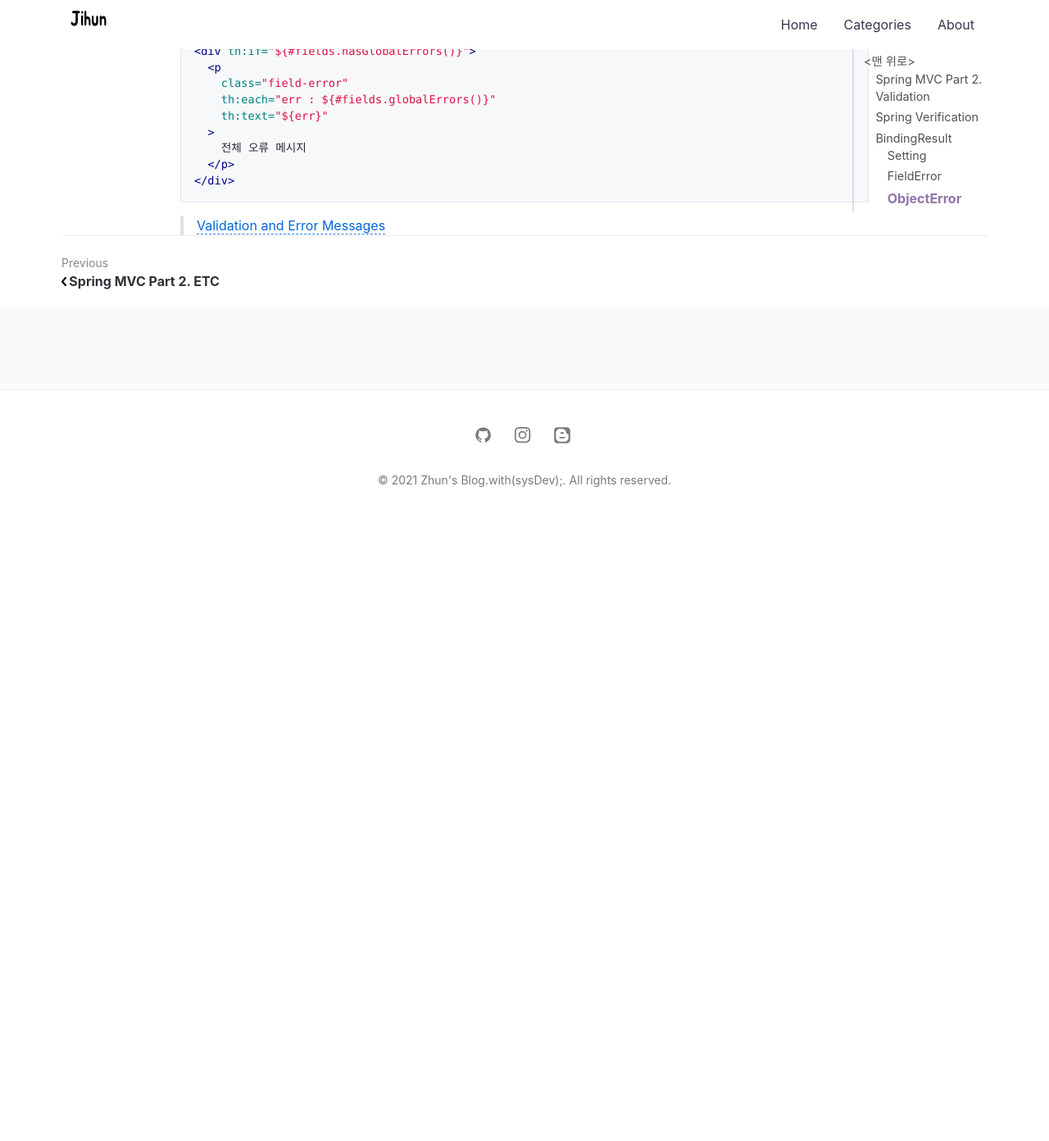
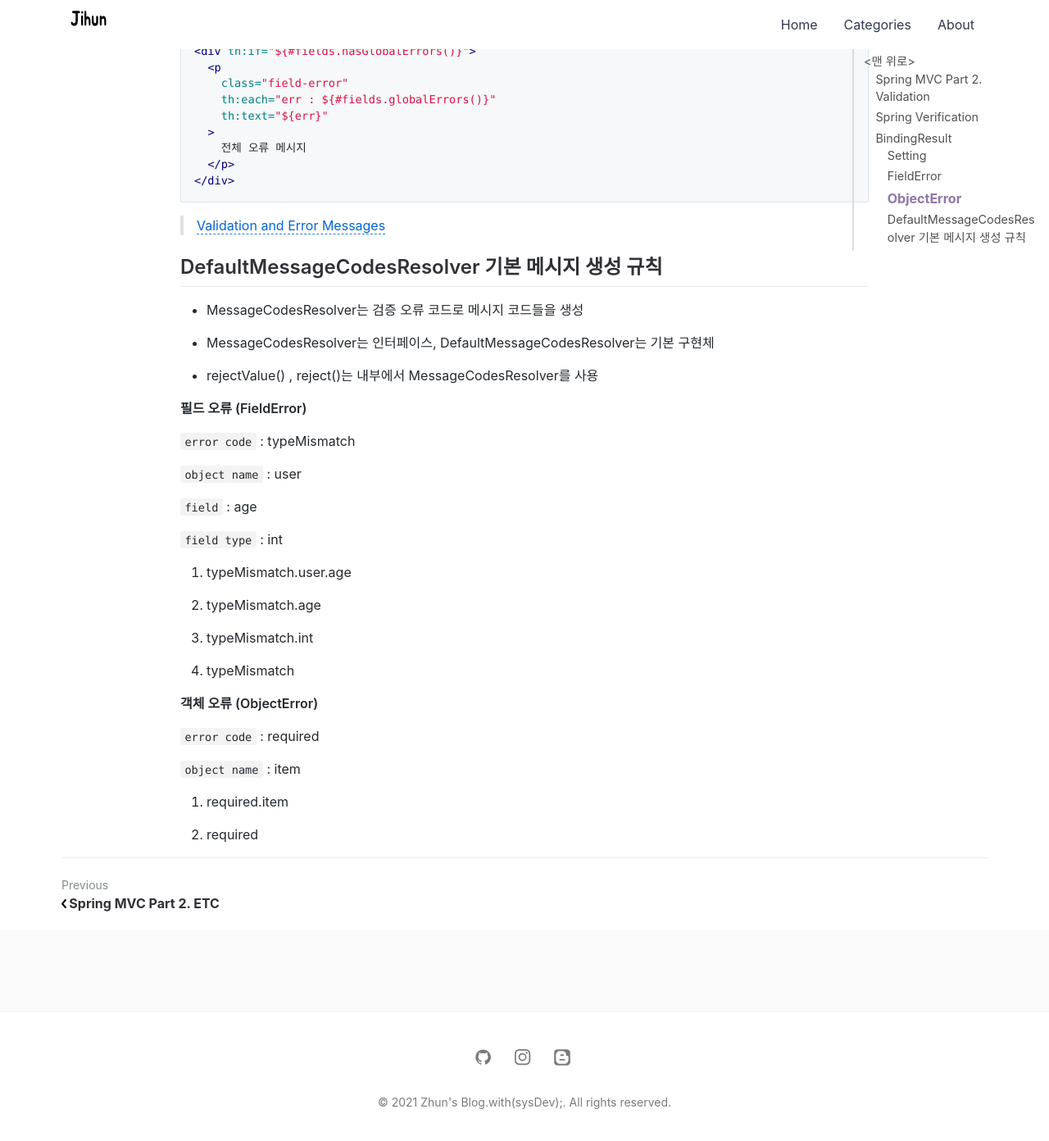
Before and after one commit to jihunparkme/jihunparkme.github.io, a Jekyll site: the page built from _posts/2021-10-12-Spring-MVC-Part2-Validation.md, in a window 1280 px wide and 1400 px high, scrolled down 2408 px. Shown: the top 1392 px of the window at 82% size. Built offline with Jekyll 4.4.1, drawn with Linux system fonts in a browser that asks for light colours; comment, search, counter and statistics services are not loaded; before the commit the page ends 3049 px from its top, so only the background shows below that.

Commit message:
[검증1 - Validation] 오류 코드와 메시지 처리4

````diff
--- a/_posts/2021-10-12-Spring-MVC-Part2-Validation.md
+++ b/_posts/2021-10-12-Spring-MVC-Part2-Validation.md
@@ -102,3 +102,39 @@ bindingResult.reject(
 ```
 
 > [Validation and Error Messages](https://www.thymeleaf.org/doc/tutorials/3.0/thymeleafspring.html#validation-and-error-messages)
+
+## DefaultMessageCodesResolver 기본 메시지 생성 규칙
+
+- MessageCodesResolver는 검증 오류 코드로 메시지 코드들을 생성
+
+- MessageCodesResolver는 인터페이스, DefaultMessageCodesResolver는 기본 구현체
+
+- rejectValue() , reject()는 내부에서 MessageCodesResolver를 사용
+
+**필드 오류 (FieldError)**
+
+`error code` : typeMismatch
+
+`object name` : user
+
+`field` : age
+
+`field type` : int
+
+1. typeMismatch.user.age
+
+2. typeMismatch.age
+
+3. typeMismatch.int
+
+4. typeMismatch
+
+**객체 오류 (ObjectError)**
+
+`error code` : required
+
+`object name` : item
+
+1. required.item
+
+2. required
````
